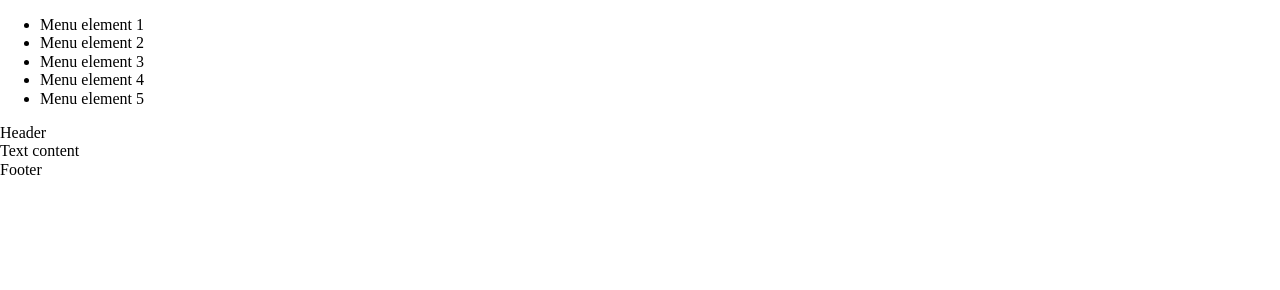
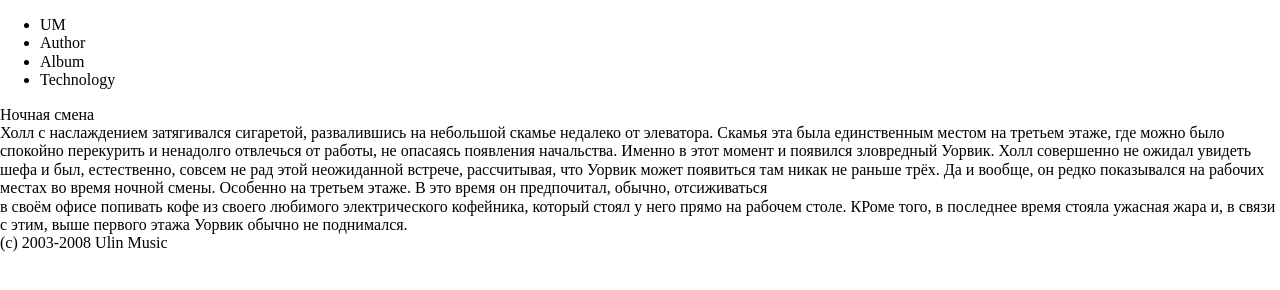
Before and after one commit to agritskevich/SimplyLayouts, a plain HTML site: page index.html in a window 1280 px wide. Drawn offline with Linux system fonts and the light colour scheme.

Commit message:
Fill text information

```diff
--- a/index.html
+++ b/index.html
@@ -11,19 +11,25 @@
 <body>
     <div>
         <ul>
-            <li>Menu element 1</li>
-            <li>Menu element 2</li>
-            <li>Menu element 3</li>
-            <li>Menu element 4</li>
-            <li>Menu element 5</li>
+            <li>UM</li>
+            <li>Author</li>
+            <li>Album</li>
+            <li>Technology</li>
         </ul>
     </div>
     <div>
-        <div>Header</div>
-        <div>Text content</div>
+        <div>Ночная смена</div>
+        <div>
+            Холл с наслаждением затягивался сигаретой, развалившись на небольшой скамье недалеко от элеватора. Скамья эта была единственным местом на третьем этаже, где можно было спокойно перекурить и ненадолго отвлечься от работы, не опасаясь появления начальства.
+
+            Именно в этот момент и появился зловредный Уорвик. Холл совершенно не ожидал увидеть шефа и был, естественно, совсем не рад этой неожиданной встрече, рассчитывая, что Уорвик может появиться там никак не раньше трёх. Да и вообще, он редко показывался на рабочих местах во время ночной смены. Особенно на третьем этаже. В это время он предпочитал, обычно, отсиживаться
+            <br>
+            в своём офисе попивать кофе из своего любимого электрического кофейника,
+            который стоял у него прямо на рабочем столе. КРоме того, в последнее время стояла ужасная жара и, в связи с этим, выше первого этажа Уорвик обычно не поднимался.
+        </div>
     </div>
     <div>
-        Footer
+        (с) 2003-2008 Ulin Music
     </div>
 </body>
 </html>
```
